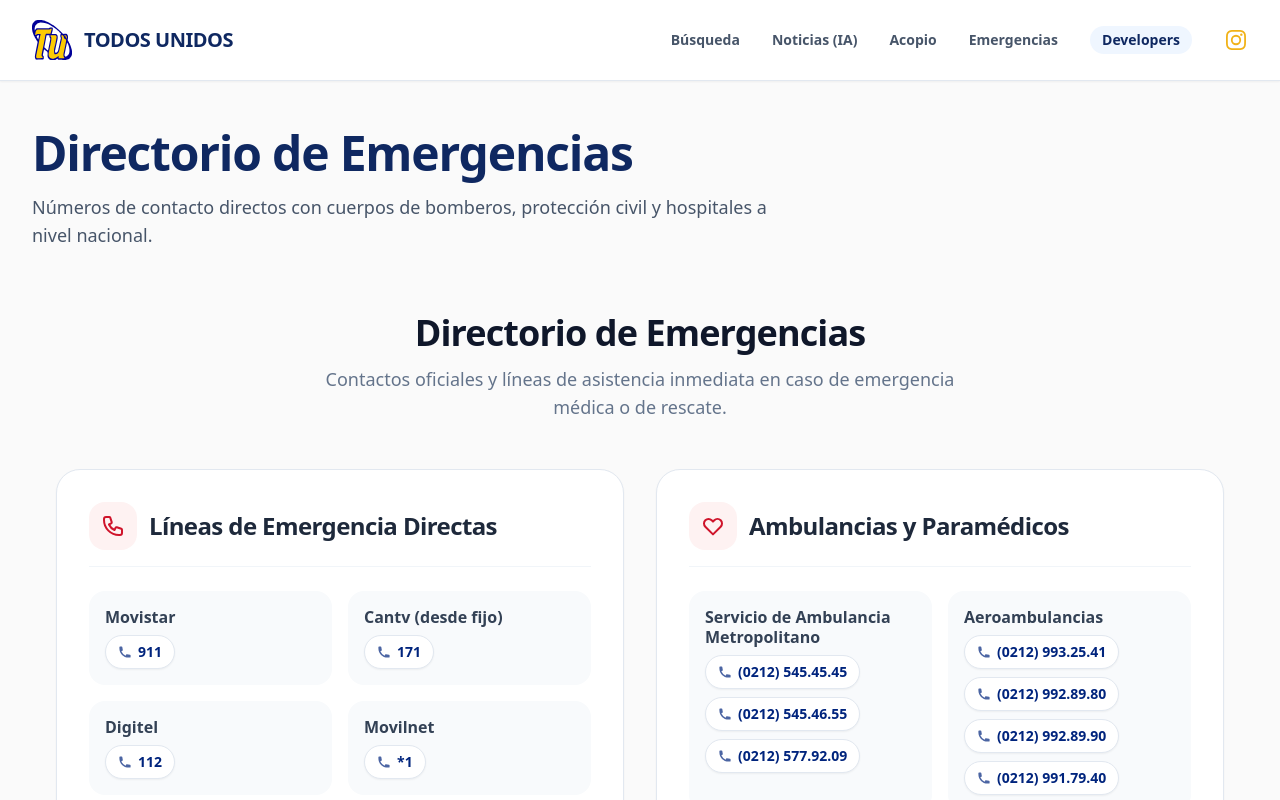
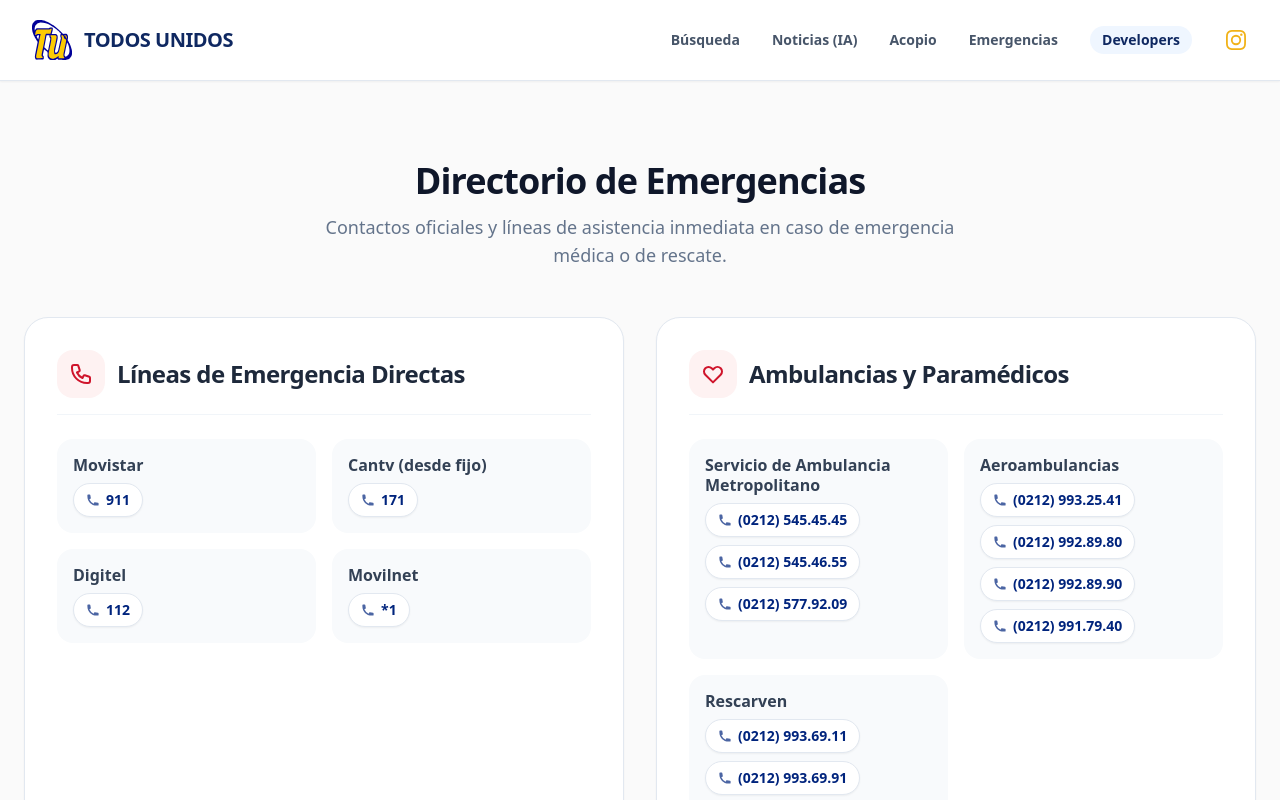
Before and after one commit to asistemeai-netizen/TodosUnidos, a Next.js app in the folder apps/web/: page /emergencias in a window 1280 px wide. Shown: the top 800 px of the page. Built offline with nearby package versions, Linux system fonts and the light colour scheme.

Commit message:
fix: remove duplicate headers in acopio and emergencias pages

```diff
--- a/apps/web/src/app/acopio/page.tsx
+++ b/apps/web/src/app/acopio/page.tsx
@@ -8,18 +8,8 @@ export const metadata: Metadata = {
 
 export default function AcopioPage() {
   return (
-    <div className="flex-1 bg-[#FAFAFA] min-h-screen pt-12 pb-24">
-      <div className="max-w-7xl mx-auto px-4 sm:px-6 lg:px-8">
-        <div className="mb-12">
-          <h1 className="text-4xl md:text-5xl font-black text-[#0f2861] tracking-tight mb-4">
-            Centros de Acopio
-          </h1>
-          <p className="text-lg text-slate-600 max-w-3xl">
-            Directorio de lugares autorizados recibiendo donativos para los afectados. Antes de dirigirte a uno, te recomendamos verificar sus necesidades actuales.
-          </p>
-        </div>
-        <CollectionCentersList />
-      </div>
-    </div>
+    <main className="flex-1 bg-[#FAFAFA] min-h-screen">
+      <CollectionCentersList />
+    </main>
   );
 }
--- a/apps/web/src/app/emergencias/page.tsx
+++ b/apps/web/src/app/emergencias/page.tsx
@@ -8,18 +8,8 @@ export const metadata: Metadata = {
 
 export default function EmergenciasPage() {
   return (
-    <div className="flex-1 bg-[#FAFAFA] min-h-screen pt-12 pb-24">
-      <div className="max-w-7xl mx-auto px-4 sm:px-6 lg:px-8">
-        <div className="mb-12">
-          <h1 className="text-4xl md:text-5xl font-black text-[#0f2861] tracking-tight mb-4">
-            Directorio de Emergencias
-          </h1>
-          <p className="text-lg text-slate-600 max-w-3xl">
-            Números de contacto directos con cuerpos de bomberos, protección civil y hospitales a nivel nacional.
-          </p>
-        </div>
-        <EmergencyDirectory />
-      </div>
-    </div>
+    <main className="flex-1 bg-[#FAFAFA] min-h-screen pt-4">
+      <EmergencyDirectory />
+    </main>
   );
 }
```
